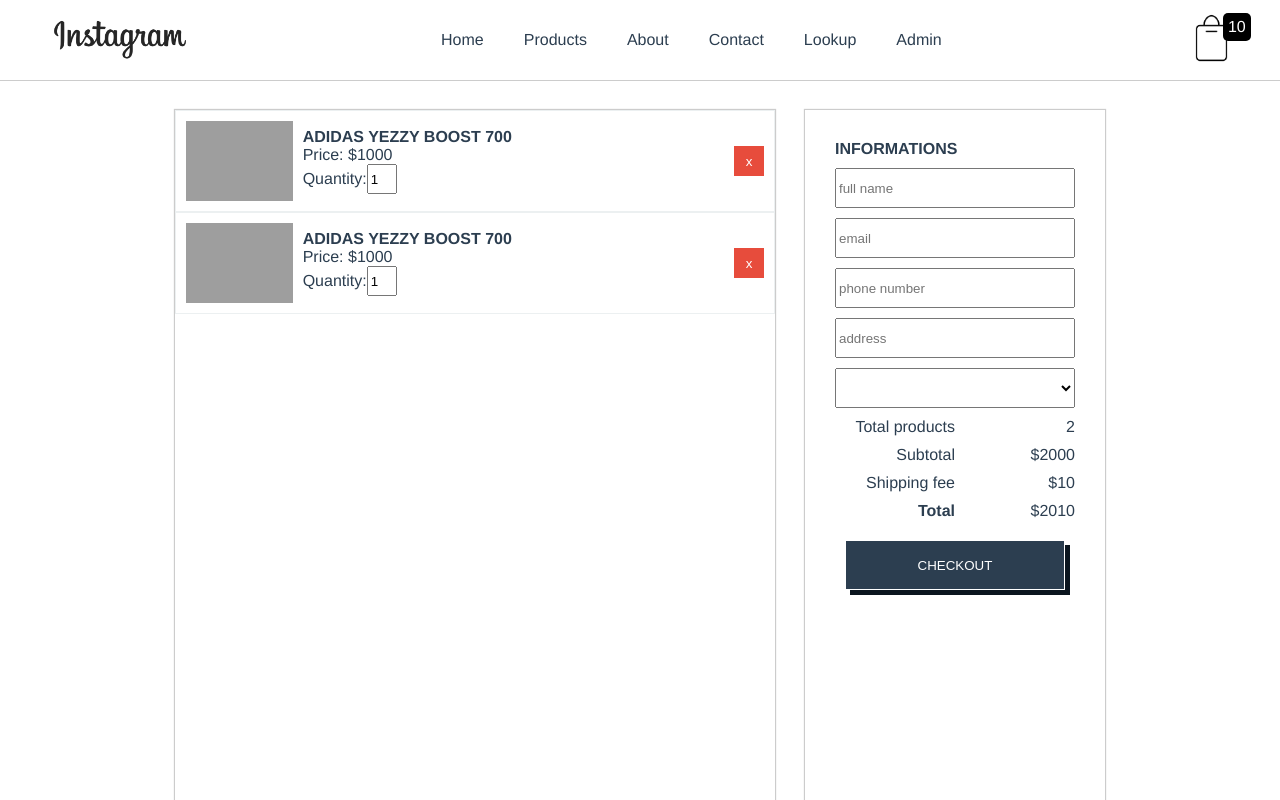
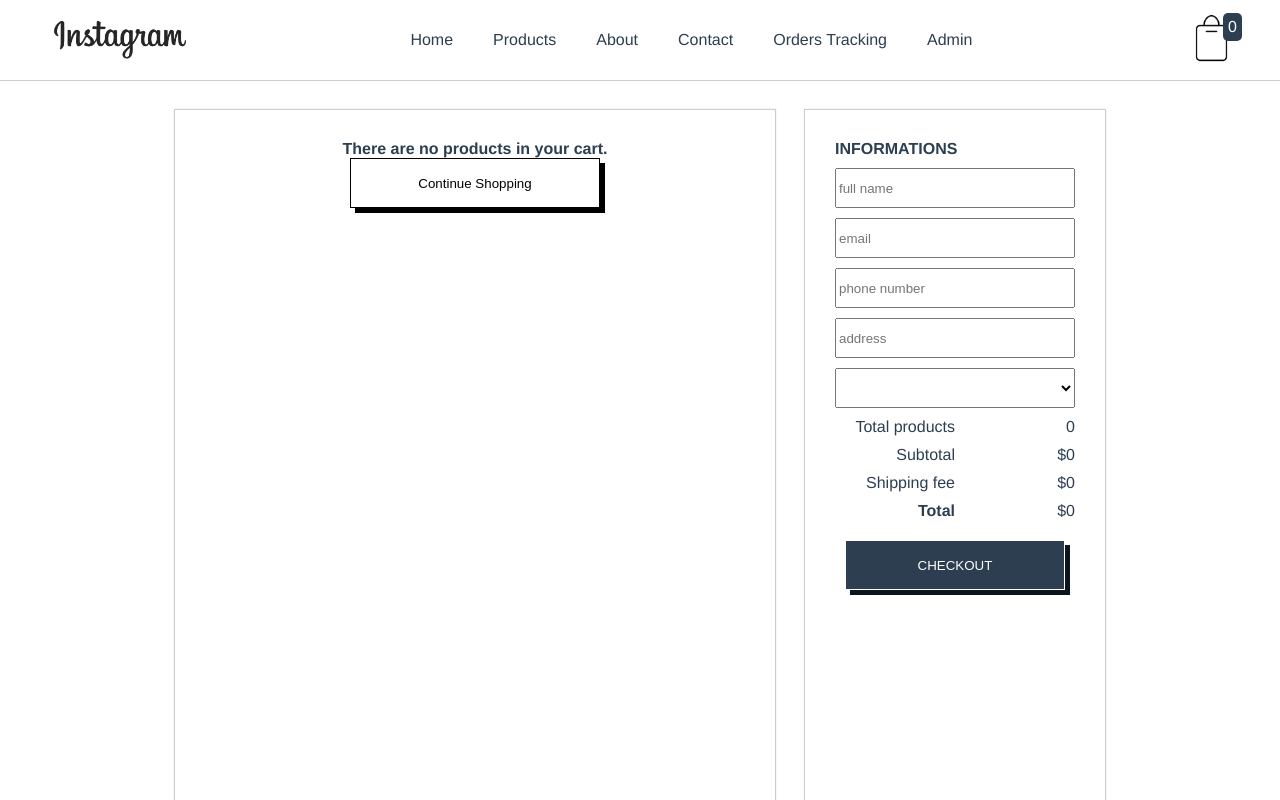
Before and after one commit to jayle06/ocg-fe, a Vue app: page /cart in a window 1280 px wide. Shown: the top 800 px of the page. Built offline with nearby package versions, Linux system fonts and the light colour scheme.

Commit message:
update cart

```diff
--- a/src/components/MainHeader.vue
+++ b/src/components/MainHeader.vue
@@ -8,12 +8,12 @@
                     <router-link to="/products" class="router"><li>Products</li></router-link>
                     <router-link to="/about" class="router"><li>About</li></router-link>
                     <router-link to="/contact" class="router"><li>Contact</li></router-link>
-                    <router-link to="/lookup" class="router"><li>Lookup</li></router-link>
+                    <router-link to="/lookup" class="router"><li>Orders Tracking</li></router-link>
                     <router-link to="/dashboard" class="router"><li>Admin</li></router-link>
                 </ul>
             </div>
             <div class="nav-cart">
-                <span class="text cart-len">10</span>
+                <span class="text cart-len">{{getCartLenght}}</span>
                 <router-link to="/cart" class="router"><img src="@/assets/icons/cart-icon.png" alt="cart" /></router-link>
             </div>
         </div>
@@ -21,7 +21,13 @@
 </template>
 <script>
 export default {
-    name : 'MainHeader'
+    name : 'MainHeader',
+    computed : {
+        getCartLenght(){
+            let cart = JSON.parse(localStorage.getItem('cart')) || [];
+            return cart.length;
+        }
+    },
 }
 </script>
 
@@ -31,7 +37,7 @@
 }
 .cart-len{
     position: absolute;
-    background-color: #000;
+    background-color: #2c3e50;
     color: #fff;
     /* width: 25px; */
     padding: 5px;
--- a/src/pages/cart/Cart.vue
+++ b/src/pages/cart/Cart.vue
@@ -1,13 +1,13 @@
 <template>
     <div class="cart-container">
         <div class="shopping-list">
-            <div v-if="products.length > 0">
-                <div class="cart-product" v-for="(product, id) in products" :key="product.id">
+            <div v-if="cart.length > 0">
+                <div class="cart-product" v-for="(item, id) in cart" :key="id">
                     <div class="cart-content" >
-                        <img :src="product.images[0].image_url" :alt="product.name" />
+                        <img :src="item.images[0].image_url" :alt="item.name" />
                         <div class="cart-product-content">
-                            <span class="text title">{{product.name}}</span>
-                            <span class="text">Price: ${{product.price}}</span>
+                            <span class="text title">{{item.name}}</span>
+                            <span class="text">Price: ${{item.price}}</span>
                             <div class="cart-quantity">
                                 <span class="text">Quantity:</span>
                                 <input
@@ -16,14 +16,14 @@
                                     step="1"
                                     oninput="javascript: if (this.value.length > this.maxLength) this.value = this.value.slice(0, this.maxLength);"
                                     maxlength=2
-                                    :value="product.quantity"
+                                    :value="item.quantity"
                                     @input="updateQuantity(id, $event)"
                                     @blur="checkQuantity(id, $event)"
                                 />
                             </div>
                         </div>
                     </div>
-                    <button class="btn-delete" @click="removeItem(id)">x</button>
+                    <button class="btn-delete" @click="removeProduct(item.id)">x</button>
                 </div>
             </div>
             <div v-else class="empty-cart">
@@ -31,10 +31,11 @@
                 <router-link to="/" class=""><button class="btn">Continue Shopping</button></router-link>
             </div>
         </div>
-        <Payment :products ="products"/>
+        <Payment :cart ="cart"/>
     </div>
 </template>
 <script>
+import { mapMutations } from "vuex";
 import Payment from "@/pages/cart/Payment"
 export default {
     name:'Cart',
@@ -43,56 +44,37 @@
     },
     data() {
         return {
-            products: [
-                {
-                    id : 1,
-                    name : "ADIDAS YEZZY BOOST 700",
-                    price: 1000,
-                    images : [
-                        {
-                            id: 1,
-                            image_url: "http://localhost:10000/images/1.jpg",
-                        }
-                    ],
-                    quantity: 1,
-                },
-                {
-                    id : 1,
-                    name : "ADIDAS YEZZY BOOST 700",
-                    price: 1000,
-                    images : [
-                        {
-                            id: 1,
-                            image_url: "http://localhost:10000/images/1.jpg",
-                        }
-                    ],
-                    quantity: 1,
-                },
-            ],
-
+            cart: [],
         }
     },
     methods : {
         removeItem(index) {
-            this.products.splice(index, 1);
+            this.cart.splice(index, 1);
         },
         updateQuantity(id, event) {
-            let product = this.products[id];
+            let cart = this.cart[id];
             let value = event.target.value;
             let valueInt = parseInt(value);
+
             if (value === "") {
-                product.quantity = value;
+                cart.quantity = value;
             } else if (valueInt > 0 && valueInt < 100) {
-                product.quantity = valueInt;
+                cart.quantity = valueInt;
             }
 
         },
         checkQuantity(id, event) {
             if (event.target.value === "") {
-                let product = this.products[id];
-                product.quantity = 1;
+                let cart = this.cart[id];
+                cart.quantity = 1;
             }
         },
-    }
+        ...mapMutations("cart", ["removeProduct"]),
+    },
+    created(){
+        // this.cart = this.$store.commit("cart/getProductsInCart") || [];
+        this.cart = JSON.parse(localStorage.getItem('cart')) || [];
+        console.log("cart in Cart",this.cart);
+    },
 }
 </script>
--- a/src/pages/cart/Payment.vue
+++ b/src/pages/cart/Payment.vue
@@ -22,7 +22,7 @@
             </div>
             <div class="text-payment">
                 <span class="text">Shipping fee</span>
-                <span class="text">${{shipping_fee}}</span>
+                <span class="text">${{shipping}}</span>
             </div>
             <div class="text-payment">
                 <span class="text title">Total</span>
@@ -37,7 +37,7 @@
 <script>
 export default {
     name: 'Payment',
-    props : ["products"],
+    props : ["cart"],
     data() {
         return {
             full_name: "",
@@ -46,32 +46,40 @@
             address:"",
             order_items: [],
             total: 0,
-            shipping_fee: 10,
         }
     },
     computed : {
         itemCount() {
             let count = 0;
-            this.products.filter(product =>{
-                count += product.quantity;
+            this.cart.filter(cart =>{
+                count += cart.quantity;
                 return count;
             })
             return count;
         },
+        shipping() {
+            let fee = 0;
+            if (this.itemCount === 0) {
+                fee = 0;
+            } else {
+                fee = 10
+            }
+            return fee
+        },
         subTotal() {
             let sum = 0;
-            this.products.filter((product) => {
-                if (product.is_promo) {
-                    sum += product.promo_price * product.quantity;
+            this.cart.filter((cart) => {
+                if (cart.is_sale) {
+                    sum += cart.price_sale * cart.quantity;
                 } else {
-                    sum += product.price * product.quantity;
+                    sum += cart.price * cart.quantity;
                 }
                 return sum;
             });
             return sum;
         },
         totalPrice() {
-            return this.subTotal + this.shipping_fee;
+            return this.subTotal + this.shipping;
         }
     },
 }
--- a/src/pages/product/ProductDetail.vue
+++ b/src/pages/product/ProductDetail.vue
@@ -28,10 +28,10 @@
                     <button @click="plusQuantity"> + </button>
                 </div>
             </div>
-            <button class="btn-add-to-cart">ADD TO CART</button>
+            <button class="btn-add-to-cart" @click="addToCart">ADD TO CART</button>
 
             <span class="text">🚚 FREE DELIVERY</span>
-            <span class="text">🧾 Wrong size or color? Please visit our Returns & Refunds page for details</span>
+            <span class="text">🧾 Wrong size or color? Please visit our Returns, Refunds page for details</span>
             <div class="description">
                 <span class="text title">Description</span>
                 <span class="text">{{product.description}}</span>
@@ -48,6 +48,8 @@
                 id : 1,
                 name : "ADIDAS YEZZY BOOST 700 BLACK",
                 price: 999,
+                price_sale: 800,
+                is_sale: false,
                 images : [
                     {
                         id: 1,
@@ -91,6 +93,9 @@
         },
         getImageId(id){
             return this.imgId = id;
+        },
+        addToCart() {
+            this.$store.commit('cart/addToCart', this.product);
         }
     },
 }
--- a/src/store/index.js
+++ b/src/store/index.js
@@ -1,14 +1,12 @@
 import { createStore } from 'vuex'
+
 import products from "./modules/products.module";
+import cart from "./modules/cart";
+
 
 export default createStore({
-  state: {
-  },
-  mutations: {
-  },
-  actions: {
-  },
   modules: {
     products,
+    cart,
   }
 })
--- /dev/null
+++ b/src/store/modules/cart.js
@@ -0,0 +1,51 @@
+function updateLocalStorage(cart) {
+    localStorage.setItem('cart', JSON.stringify(cart));
+}
+
+const state = () => ({
+    cart: [],
+    totalItems: 0,
+});
+
+const getters = {
+    totalItems(state) {
+        return state.products.reduce(
+            (total, product) => total + product.quantity,
+            0
+        );
+    },
+};
+const actions = {};
+const mutations = {
+    getProductsInCart(state) {
+        const cart = JSON.parse(localStorage.getItem('cart')) || [];
+
+        state.cart = cart.map((cart) => {
+            cart.totalPrice = cart.quantity * cart.price;
+            return cart;
+        });
+    },
+    addToCart (state, product) {
+        let item = state.cart.find(i => i.id === product.id);
+        if (item) {
+            item.quantity++
+        }
+        else {
+            state.cart.push({...product, quantity: 1})
+        }
+        updateLocalStorage(state.cart)
+    },
+    removeProduct(state, productId) {
+        state.cart = state.cart.filter(i => i.id !== productId);
+        updateLocalStorage(state.cart)
+    },
+
+};
+
+export default {
+    namespaced: true,
+    state,
+    getters,
+    actions,
+    mutations,
+};
```
Also changed, not shown: src/pages/product/ListProducts.vue (indentation only).
